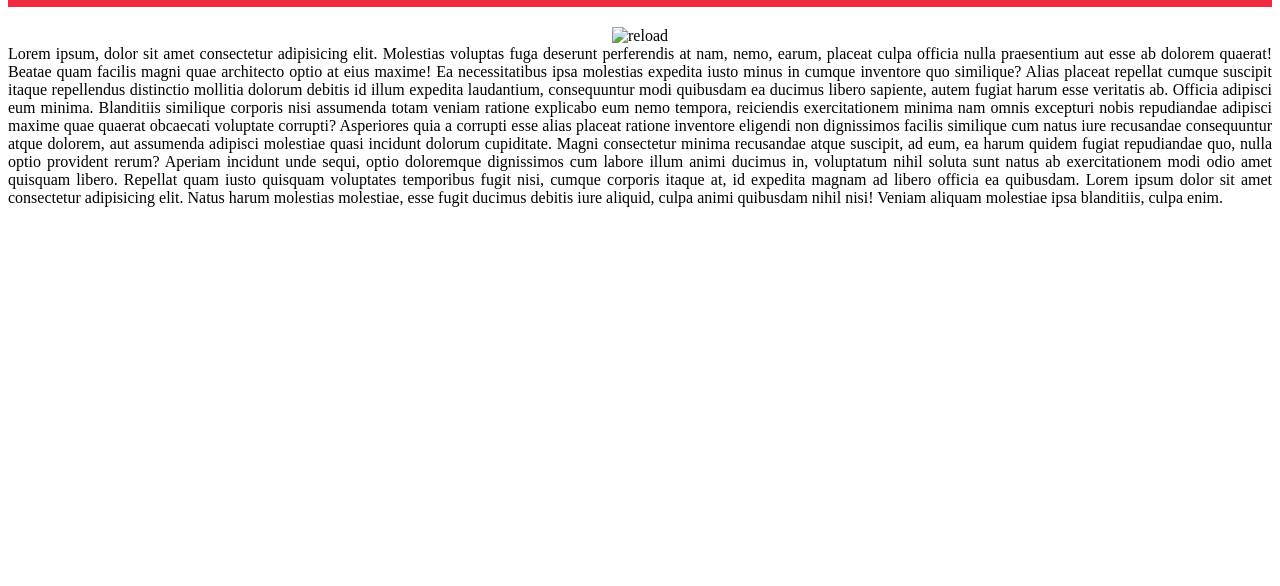
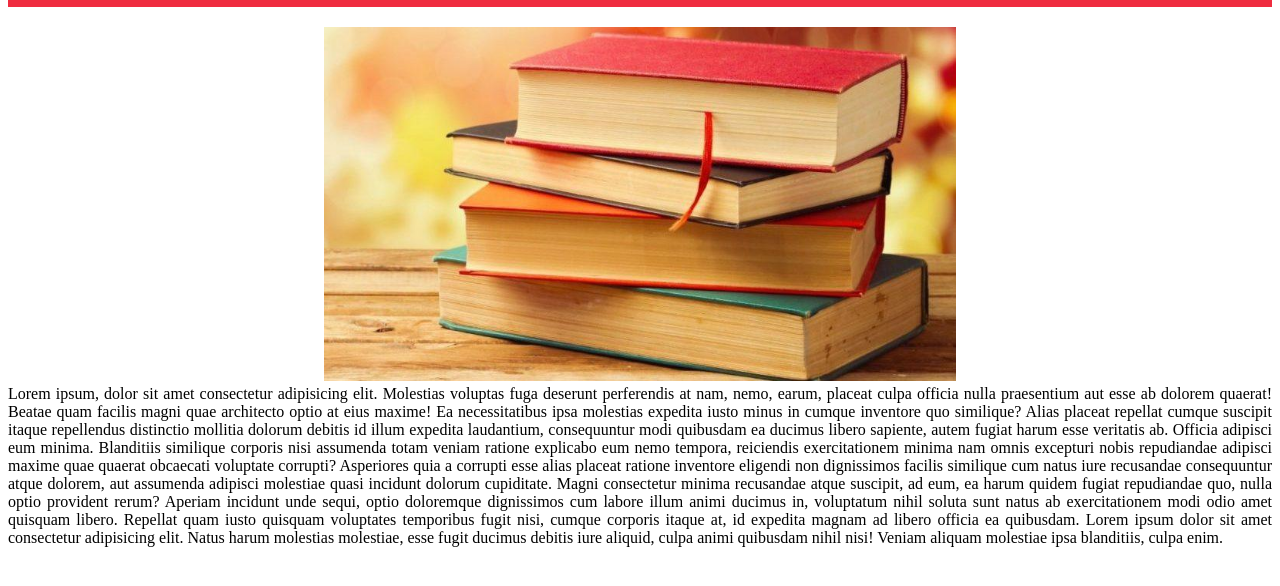
Before and after one commit to prashantsahu99/CSS---Assignment-, a plain HTML site: page Question-3/index.html in a window 1280 px wide. Shown: the part 48-634 px from the top of the page. Drawn offline with Linux system fonts and the light colour scheme.

Commit message:
Update index.html

```diff
--- a/Question-3/index.html
+++ b/Question-3/index.html
@@ -14,7 +14,7 @@
         <h1>Courses</h1>
         <h1>Contact Us</h1>
     </nav>
-    <div id="img1"><img src="./Question-3/images/books-image.jpeg" alt="reload"></div>
+    <div id="img1"><img src="./images/books-image.jpeg" alt="reload"></div>
     <div id="text">
         Lorem ipsum, dolor sit amet consectetur adipisicing elit. Molestias voluptas fuga deserunt
         perferendis at nam, nemo, earum, placeat culpa officia nulla praesentium aut esse ab dolorem
```
